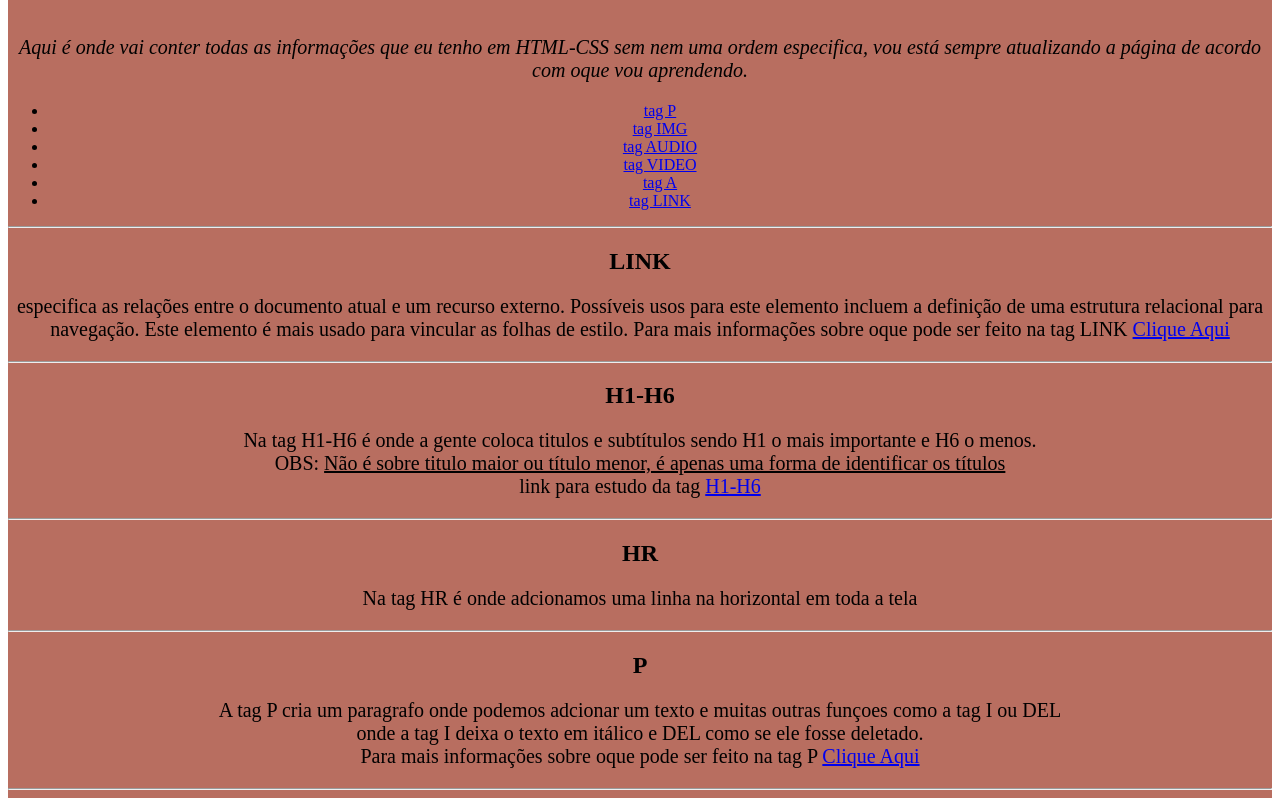
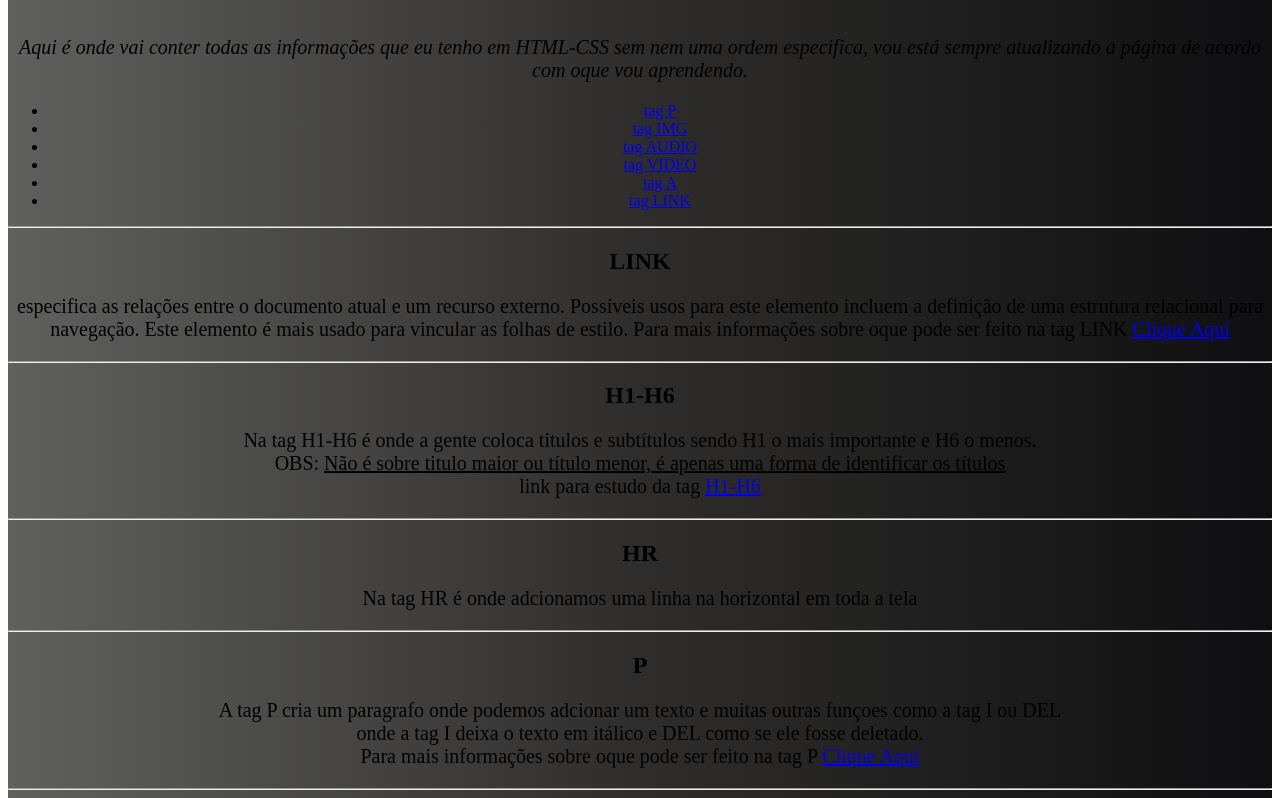
Before and after one commit to DatiorD/aprendendo_html-css, a plain HTML site: page aprendendo/index.html in a window 1280 px wide. Shown: the part 133-931 px from the top of the page. Drawn offline with Linux system fonts and the light colour scheme.

Commit message:
aprendendo-5

```diff
--- a/aprendendo/style.css
+++ b/aprendendo/style.css
@@ -5,7 +5,7 @@ h1 {
 }
 section {
     text-align: center;
-    background-color: #B86E60;
+    background-image: linear-gradient(to right, #60605F, #2E2D2B, #0F0F11);
 }
 p {
     color: rgb(0, 0, 0);
```
